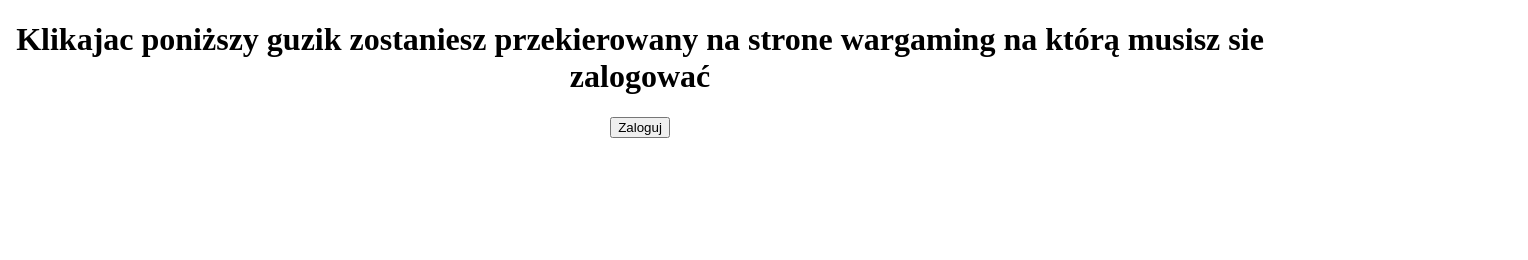
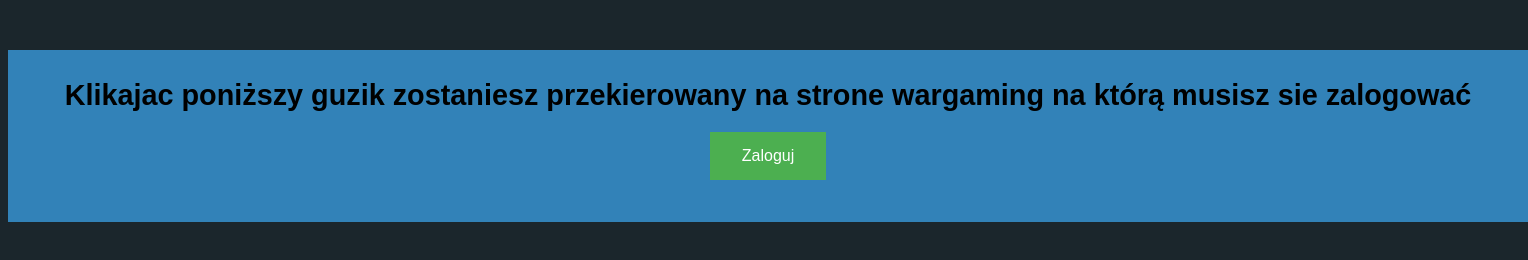
Before and after one commit to Viv3x/wot-access_token, a plain HTML site: page index.html in a window 1280 px wide. Shown: the whole page, 1528 px wide, since content can reach past the window. Drawn offline with Linux system fonts and the light colour scheme.

Commit message:
Added CSS

```diff
--- a/index.html
+++ b/index.html
@@ -2,14 +2,16 @@
 <html>
     <head>
         <title>Access Token Grabber</title>
+        <link rel="stylesheet" href="styles.css">
     </head>
     <body>
-        <center>
+        <div class="container">
             <h1>Klikajac poniższy guzik zostaniesz przekierowany na strone wargaming na którą musisz sie zalogować</h1>
             <button onclick="login()">Zaloguj</button>
+            <br><br><br>
+            <div id="token_grabbed"></div>
+        </div>
 
-        </center>
-        <div id="token_grabbed"></div>
     </body>
     <script src=script.js></script>
 </html>
--- /dev/null
+++ b/styles.css
@@ -0,0 +1,38 @@
+*{
+    font-family: Arial;
+}
+
+body
+{
+    background-color:#1B262C;
+    font-size: 90%;
+}
+
+.container
+{
+    text-align: center;
+    width: 1500px;
+    margin: 100px;
+    margin-top: 50px;
+    margin-left: auto;
+    margin-right: auto;
+    padding: 10px;
+    background-color: #3282B8;
+}
+
+button {
+    background-color: #4CAF50; /* Green */
+    border: none;
+    color: white;
+    padding: 15px 32px;
+    text-align: center;
+    text-decoration: none;
+    font-size: 16px;
+    cursor: pointer;
+    transition: all 0.15s ease-in-out;
+}
+
+button:hover
+{
+    transform: scale(0.95);
+}
```
